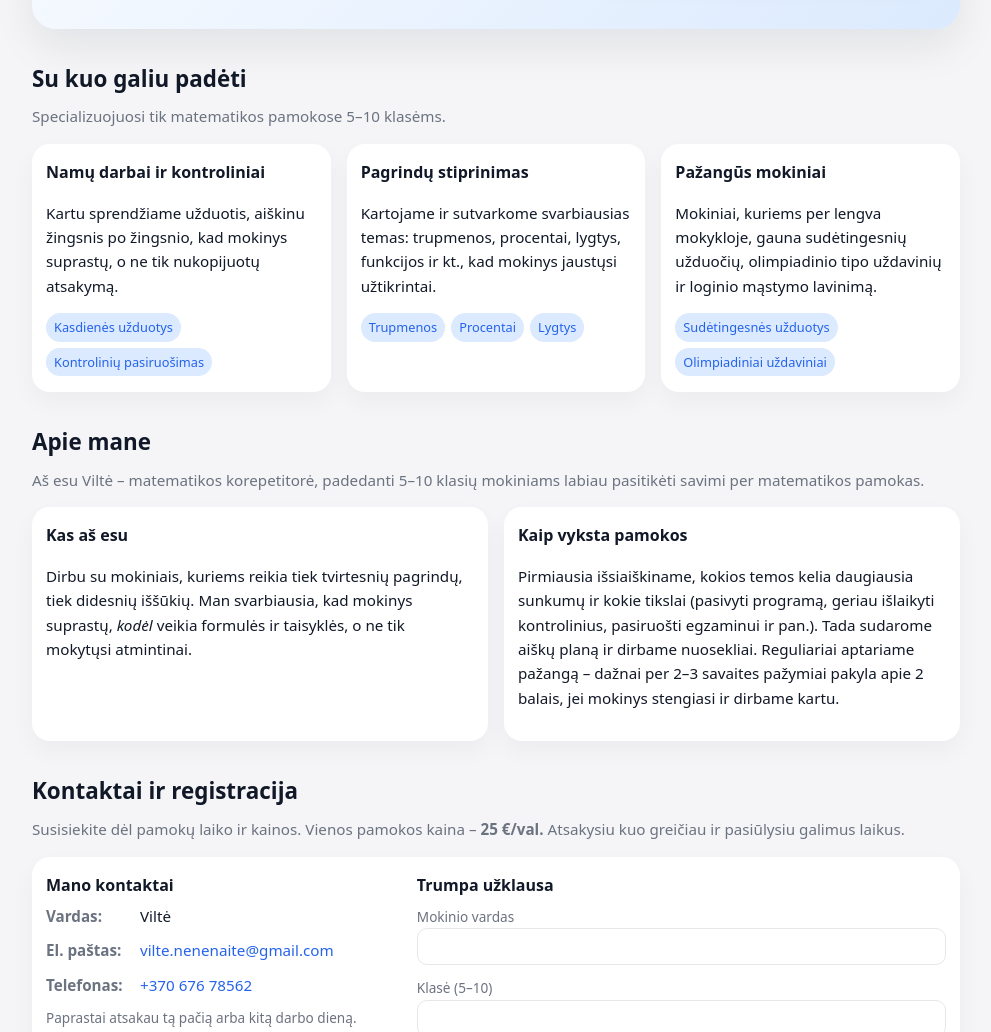
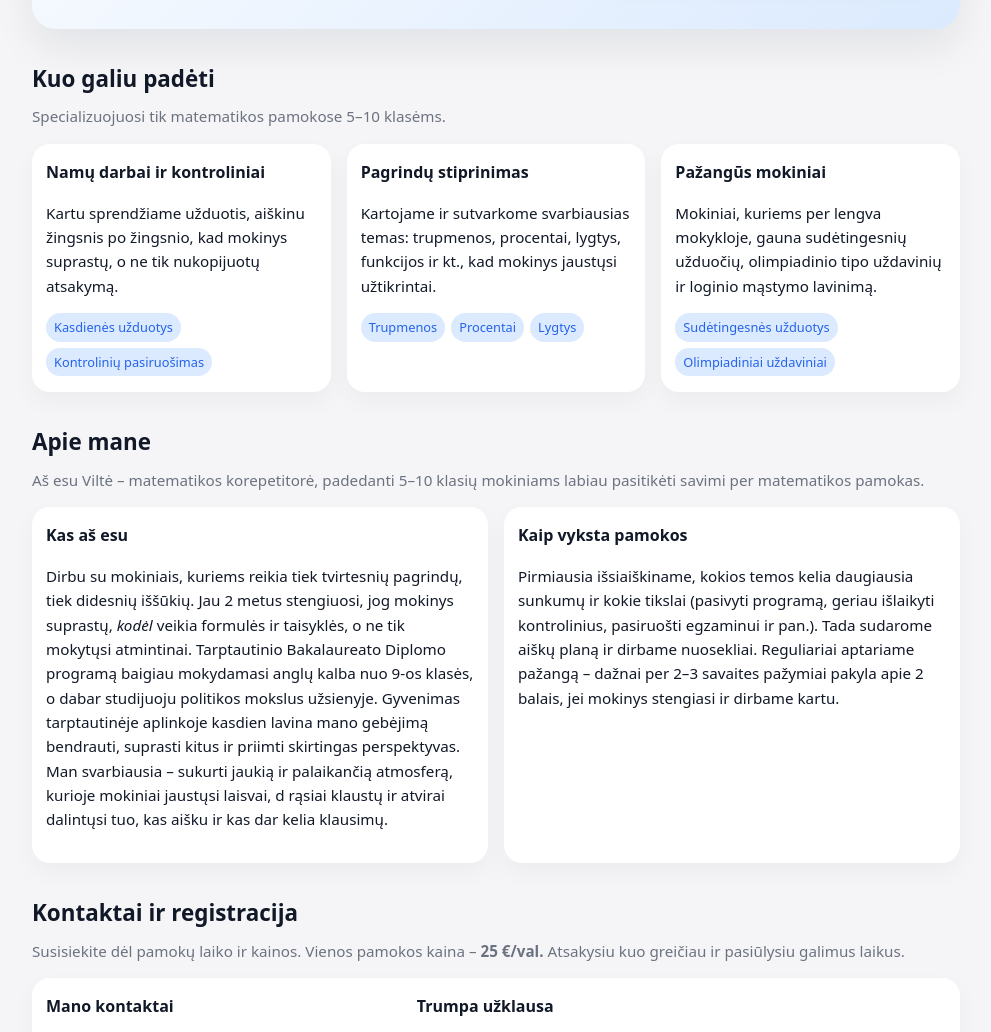
Before and after one commit to nenenaite/nenenaite, a plain HTML site: page index.html in a window 1280 px wide. Shown: the part 487-1519 px from the top of the page, without its empty margins (144-1135 px from the left). Drawn offline with Linux system fonts and the light colour scheme.

Commit message:
Update index.html

```diff
--- a/index.html
+++ b/index.html
@@ -337,7 +337,7 @@
     </section>
 
     <section class="section" id="paslaugos">
-      <h2>Su kuo galiu padėti</h2>
+      <h2>Kuo galiu padėti</h2>
       <p class="lead">Specializuojuosi tik matematikos pamokose 5–10 klasėms.</p>
       <div class="grid">
         <div class="card">
@@ -388,8 +388,14 @@
           <h3>Kas aš esu</h3>
           <p>
             Dirbu su mokiniais, kuriems reikia tiek tvirtesnių pagrindų,
-            tiek didesnių iššūkių. Man svarbiausia, kad mokinys suprastų,
+            tiek didesnių iššūkių. Jau 2 metus stengiuosi, jog mokinys suprastų,
             <em>kodėl</em> veikia formulės ir taisyklės, o ne tik mokytųsi atmintinai.
+            Tarptautinio Bakalaureato Diplomo programą baigiau mokydamasi anglų kalba nuo 9-os klasės,
+            o dabar studijuoju politikos mokslus užsienyje.
+            Gyvenimas tarptautinėje aplinkoje kasdien lavina mano gebėjimą bendrauti, suprasti kitus ir priimti skirtingas perspektyvas.
+            Man svarbiausia – sukurti jaukią ir palaikančią atmosferą, kurioje mokiniai jaustųsi laisvai, d
+            rąsiai klaustų ir atvirai dalintųsi tuo,
+            kas aišku ir kas dar kelia klausimų.
           </p>
         </div>
         <div class="card">
```
